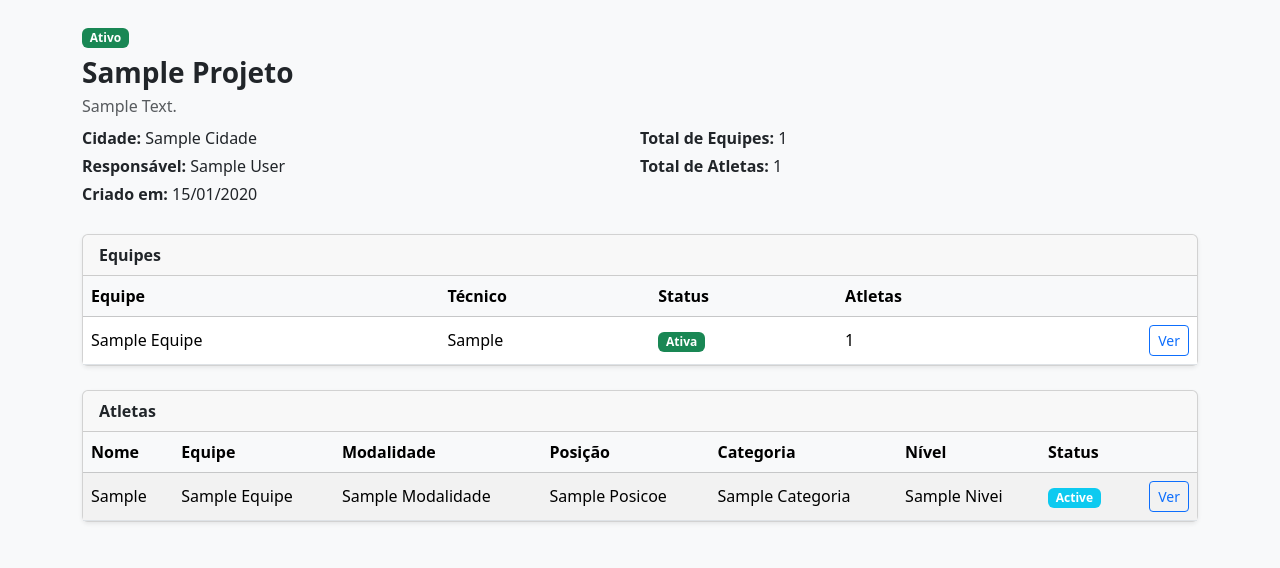
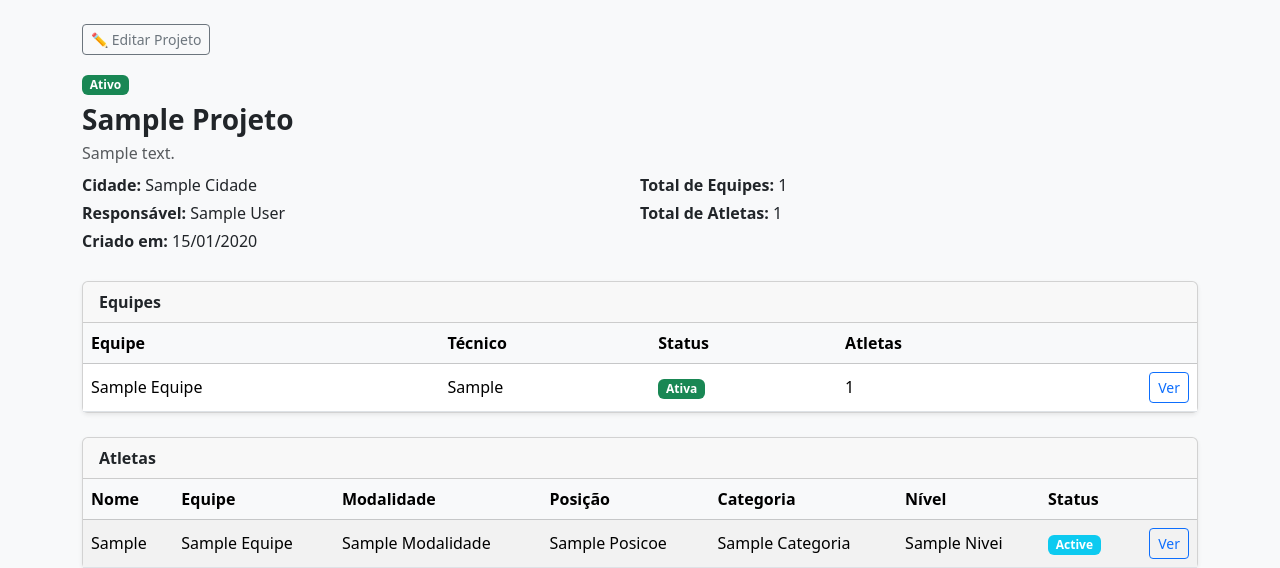
Before and after one commit to Tobias-Costa/VoleiHub, a Flask app: page /view/projeto/?projeto_id=1 in a window 1280 px wide. Shown: the part 56-624 px from the top of the page. Run offline with Flask 3, Linux system fonts and the light colour scheme; tables that the repository leaves empty hold one stand-in row (values such as "Sample post").

Commit message:
feat: 'editar projeto' button added

```diff
--- a/templates/visualizar_projeto.html
+++ b/templates/visualizar_projeto.html
@@ -1,11 +1,19 @@
 {% extends "base.html" %}
-{% block title %}Projeto {% endblock %}
+{% block title %}Projeto {{ projeto.nome_projeto.title() }}{% endblock %}
 
 {% block content %}
 
 <!-- ================= PROJETO ================= -->
 <div class="d-flex justify-content-between align-items-start flex-wrap mb-4">
     <div>
+        <!-- BOTÕES DE AÇÃO -->
+        <!-- Aparece se usuario for coordenador ou admin -->
+        <div class="mb-3">
+            <a href="{{ url_for('editar_projeto', projeto_id=projeto.id) }}"
+            class="btn btn-outline-secondary btn-sm">
+                ✏️ Editar Projeto
+            </a>
+        </div>
         {% if projeto.is_active %}
             <span class="badge bg-success mb-2">
                 Ativo
@@ -17,10 +25,13 @@
         {% endif %}
         <h3 class="fw-bold mb-1">{{ projeto.nome_projeto.title() }}</h3>
         {% if projeto.descricao %}
-            <p class="text-muted mb-2">{{ projeto.descricao.title() }}</p>
+            <p class="text-muted mb-2">{{ projeto.descricao }}</p>
         {% endif %}
 
     </div>
+
+
+
     <div class="row w-100">
     <!-- Primeira Coluna -->
     <div class="col-6">
```
